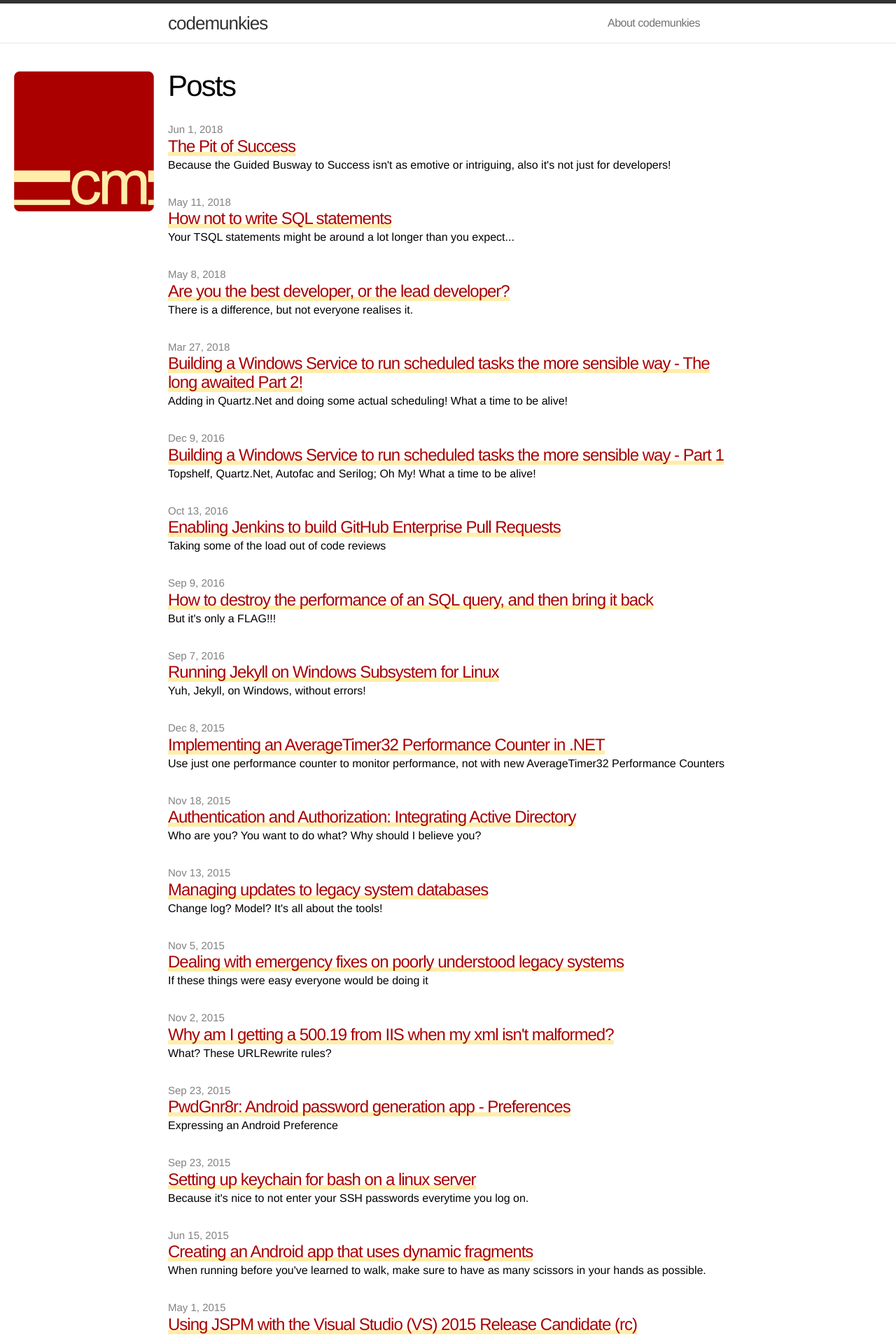
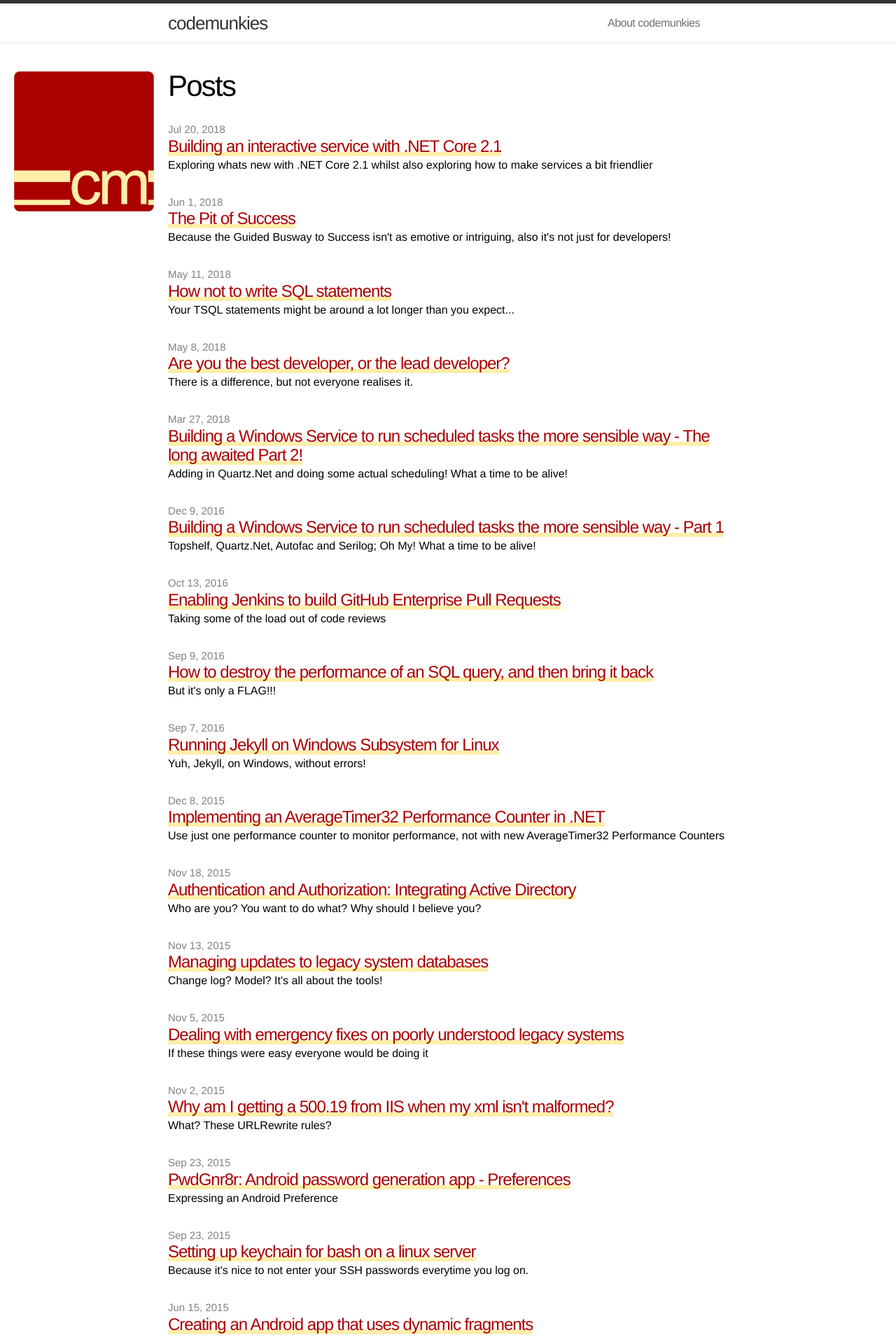
Before and after one commit to steve-codemunkies/stevehocking.github.io, a Jekyll site: the page built from index.html, in a window 1280 px wide. Shown: the top 1910 px of the page at 70% size. Built offline with Jekyll 4.4.1, drawn with Linux system fonts in a browser that asks for light colours; nearby versions of some CDN libraries; part of the change alters nothing that is shown.

Commit message:
New post on creating an interactive windows service

```diff
--- /dev/null
+++ b/_posts/2018-07-20-net-core-interactive-service.md
@@ -0,0 +1,52 @@
+---
+layout: 	post
+title:  	"Building an interactive service with .NET Core 2.1"
+description:  "Exploring whats new with .NET Core 2.1 whilst also exploring how to make services a bit friendlier"
+date:   	2018-07-20 09:00:00
+categories: dotnet-core autofac serilog rabbitmq app-metrics ihostedservice http
+comments: true
+page-type: article
+---
+
+**TL;DR**: .NET Core 2.1 makes Windows Services really straight forward, and integrating other parts of .NET Core technology is very straight-forward. Go look at the [sample application](https://github.com/steve-codemunkies/ServiceHttpConfig).
+
+It started with a tweet (that I can't find...) And then it lay, festering, for a while. An itch unscratched. _How to make windows service configuration/status available via http?_ Of course I actually already possess _all_ of the tools necessary to do this. I'm just a bit short of time (and in truth some motivation) to work out _how_ to get all those disparate pieces working together.
+
+And then there was another tweet, or more accurately a blizzards of tweets:
+
+<blockquote class="twitter-tweet" data-lang="en"><p lang="en" dir="ltr">Ok tweeting about some hidden gems in the release that people may not know about. <a href="https://twitter.com/hashtag/aspnetcore?src=hash&amp;ref_src=twsrc%5Etfw">#aspnetcore</a> <a href="https://twitter.com/hashtag/dotentcore?src=hash&amp;ref_src=twsrc%5Etfw">#dotentcore</a></p>&mdash; David Fowler (@davidfowl) <a href="https://twitter.com/davidfowl/status/1004232622845804544?ref_src=twsrc%5Etfw">June 6, 2018</a></blockquote>
+<script async src="https://platform.twitter.com/widgets.js" charset="utf-8"></script>
+
+And in there, close to the top, were these two:
+
+<blockquote class="twitter-tweet" data-conversation="none" data-lang="en"><p lang="en" dir="ltr">Next, Windows services now work on .NET Core <a href="https://t.co/RFSCY4JyyY">https://t.co/RFSCY4JyyY</a>. The docs are being updated <a href="https://t.co/8w6FQw72og">https://t.co/8w6FQw72og</a> (it still says .NET Framework only)</p>&mdash; David Fowler (@davidfowl) <a href="https://twitter.com/davidfowl/status/1004233944085118976?ref_src=twsrc%5Etfw">June 6, 2018</a></blockquote>
+<script async src="https://platform.twitter.com/widgets.js" charset="utf-8"></script>
+
+<blockquote class="twitter-tweet" data-conversation="none" data-lang="en"><p lang="en" dir="ltr">Next, IHostedService. A way to run long running background operations in both the generic host and in your web hosted applications. <a href="https://t.co/cR2rB8SZHa">https://t.co/cR2rB8SZHa</a>. 2.1 added support for a BackgroundService base class that makes it trivial to write a long running async loop.</p>&mdash; David Fowler (@davidfowl) <a href="https://twitter.com/davidfowl/status/1004233301823852544?ref_src=twsrc%5Etfw">June 6, 2018</a></blockquote>
+<script async src="https://platform.twitter.com/widgets.js" charset="utf-8"></script>
+
+<iframe src="https://giphy.com/embed/l4KhPbIIDgO3sMw0w" width="480" height="429" frameBorder="0" class="giphy-embed-right"></iframe>
+
+I might just have found my motivation...
+
+[.NET Core 2.1](https://blogs.msdn.microsoft.com/dotnet/2018/05/30/announcing-net-core-2-1/) was announced at the end of May this year, and it is the kind of step change that .NET Fx (Framework) 2 was to .NET Fx 1.1. To me at least it moves Core from being something I want to work with, to something that I can happily and easily work with day in and day out. Motivation sorted I got on with it (kind of...)
+
+The sample I slapped together is available on [GitHub](https://github.com/steve-codemunkies/ServiceHttpConfig), and details of links etc are available in the individual commits:
+
+* [Host ASP.NET Core in a Windows Service](https://docs.microsoft.com/en-us/aspnet/core/host-and-deploy/windows-service?view=aspnetcore-2.1) - Running a .NET Core application as a service. It's worth noting that to get the sample to work at this point I needed to fix versions to `2.1.0`, and I needed an extra `using` statement: `Microsoft.AspNetCore.Hosting.WindowsServices`
+* Adding [Autofac](https://autofac.org/) was based on the Autofac [ASP.NET Core](https://autofaccn.readthedocs.io/en/latest/integration/aspnetcore.html) and [.NET Core](https://autofaccn.readthedocs.io/en/latest/integration/netcore.html) documentation, as well as the [ASP.NET Core](https://github.com/autofac/Examples/tree/master/src/AspNetCoreExample) and [Generic Host Builder](https://github.com/autofac/Examples/tree/master/src/GenericHostBuilderExample) Examples
+* Adding the hosted service (essentially the service that runs in the background) was based on [docs.microsoft](https://docs.microsoft.com/en-us/aspnet/core/fundamentals/host/hosted-services?view=aspnetcore-2.1#timed-background-tasks)
+* Going back to the [RabbitMq Tutorials](https://www.rabbitmq.com/tutorials/tutorial-one-dotnet.html) really helped a huge amount (internally at work we have a very sophisticated package that works nicely with RabbitMq and Autofac, but means I've completely forgotten how to RabbitMq...)
+* Finally setting up App-Metrics was based on the [getting started tutorial](https://www.app-metrics.io/getting-started/), and [ASP.NET Core docs](https://www.app-metrics.io/web-monitoring/aspnet-core/) and [quick start](https://www.app-metrics.io/web-monitoring/aspnet-core/quick-start/)
+
+The real work came in figuring out how to get the (now badly named) [`TimedHostedService`](https://github.com/steve-codemunkies/ServiceHttpConfig/blob/master/ServiceApp/TimedHostedService.cs) into the Home Controller. Initially I simply had DI inject an instance. But it quickly became apparent that this _wasn't_ the instance that the Framework had setup to run in the background.
+
+Looking in [Startup](https://github.com/steve-codemunkies/ServiceHttpConfig/blob/master/ServiceApp/Startup.cs#L23) I needed to work out what `.AddHostedService<>()` was doing. Rather nicely .NET Core is open source, so this is [very straight forward](https://github.com/aspnet/Hosting/blob/master/src/Microsoft.Extensions.Hosting.Abstractions/ServiceCollectionHostedServiceExtensions.cs). And it turns out the method is just registering my type as a transient type, that specifically implements `IHostedService`. Taking this knowledge I can now dump that call to register the hosted service, and substitute it with a [new registration (in Autofac)](https://github.com/steve-codemunkies/ServiceHttpConfig/blob/master/ServiceApp/Startup.cs#L52) that tells the DI there should only be one instance of the class, and that it implements multiple interfaces. As a friend says Job Jobbed.
+
+In truth if you're putting something in to production you probably want to tidy this up, but the basic concept is there. Are there other changes you might want to make? Definitely:
+
+* To get ASP.NET MVC working nicely I brought along *a lot* of extras, that's not nice really. Can they be cut down? How about using something like [Nancy Fx](http://nancyfx.org/)?
+* The view to get the service status and button in front of the user isn't included in the executable, which could lead to issues, perhaps those could be retrieved from Resources, or elsewhere?
+* The DI setup is gnarly, that can probably be cleaned up as well
+
+But I'm going to leave these inspirations for another time.
--- a/css/main.css
+++ b/css/main.css
@@ -451,3 +451,8 @@ li img {
     visibility: hidden;
   }
 }
+
+.giphy-embed-right {
+  float: right;
+  margin-left: 10px;
+}
```
